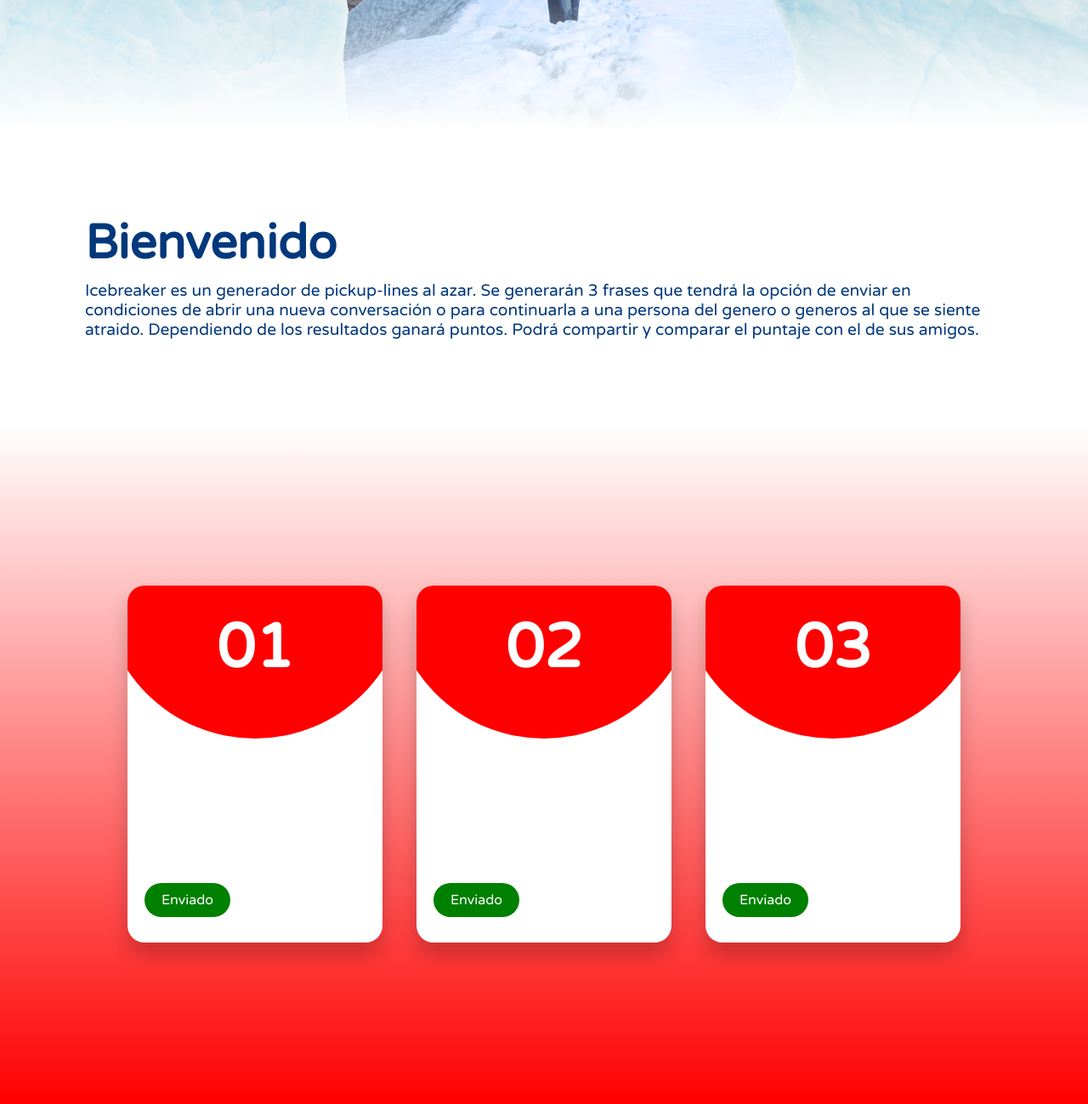
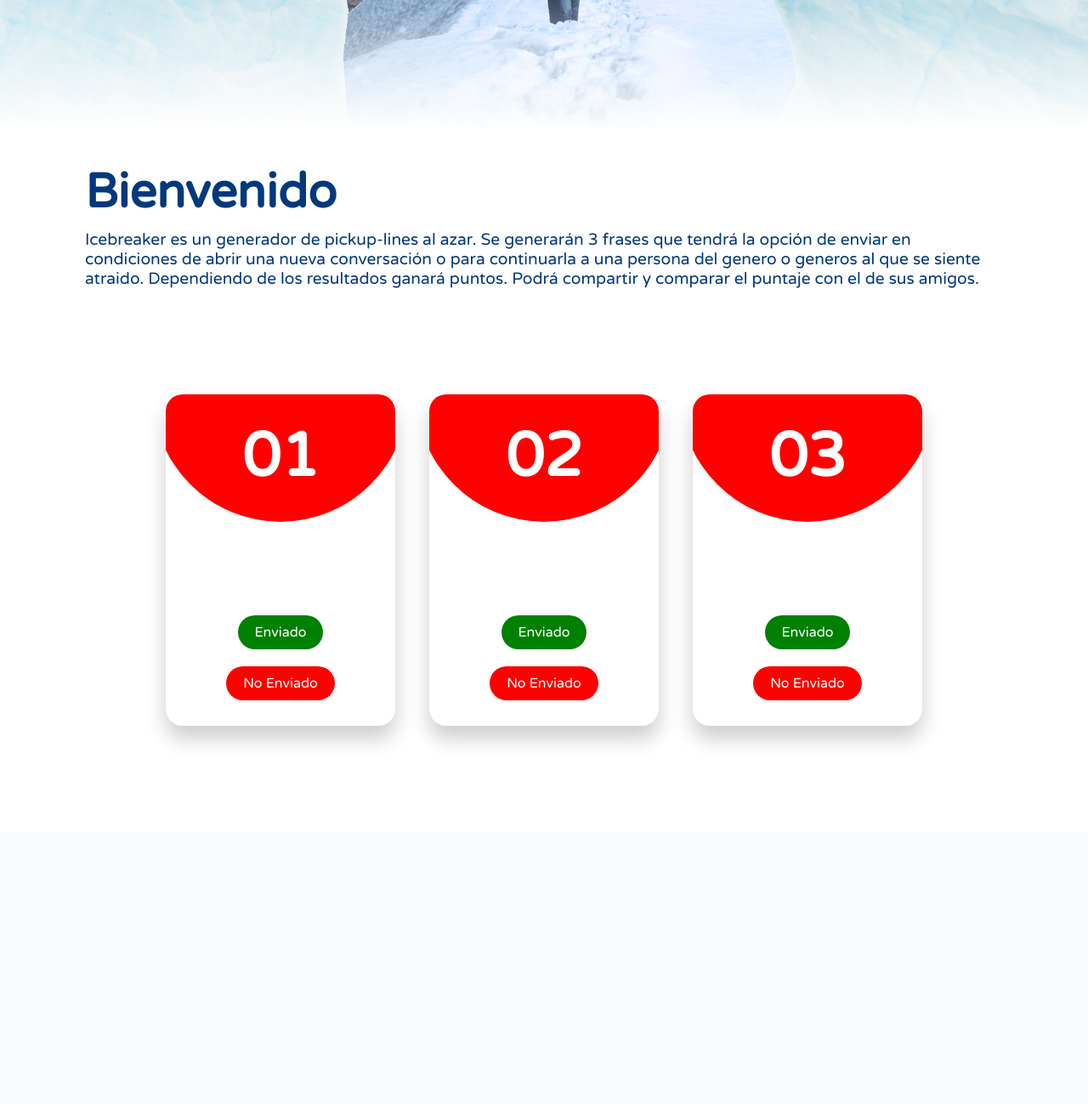
Before and after one commit to sebastianBaquero98/Icebreaker, a Django app: template src/templates/frase.html in a window 1280 px wide. Shown: the part 647-1946 px from the top of the page at 85% size. After the commit the page ends 1523 px from the top, so only its background shows below. Run offline with Django 3.2, Linux system fonts and the light colour scheme; the template is opened without the code that fills it, so the values that code supplies are empty; some libraries are stand-ins or nearby versions.

Commit message:
[Fix]: Se agrego boton al fraseCard

```diff
--- a/src/static/css/frase_style.css
+++ b/src/static/css/frase_style.css
@@ -11,8 +11,8 @@
     display: flex;
     justify-content: center;
     align-items: center;
-    min-height: 100vh;
-    background: linear-gradient(360deg,#FF0000, #fff);
+    min-height: 80vh;
+    background:#fff;
     background-attachment: fixed;
     transition: 0.5s;
 }
@@ -29,8 +29,8 @@
 .todo .containerFrase .cardFrase
 {
     position: relative;
-    width: 300px;
-    height: 420px;
+    width: 270px;
+    height: 390px;
     background: #fff;
     margin: 20px;
     border-radius: 20px;
@@ -46,7 +46,7 @@
     width: 100%;
     height: 100%;
     background: #ff0000;
-    clip-path: circle(180px at center 0);
+    clip-path: circle(150px at center 0);
     text-align: center;
 }
 .todo .containerFrase .cardFrase .circle h2
@@ -71,7 +71,7 @@
 {
     opacity: 1;
 }
-.todo .containerFrase .cardFrase .frase a
+.todo .containerFrase .cardFrase .frase a#YES
 {
     position: relative;
     display: inline-block;
@@ -94,3 +94,18 @@
     transform: scale(1.1);
     opacity: 1;
 }
+span {
+    padding: 0px 14px;
+}
+.todo .containerFrase .cardFrase .frase a#NO
+{
+    position: relative;
+    display: inline-block;
+    padding: 10px 20px;
+    background: red;
+    color: #fff;
+    border-radius: 40px;
+    text-decoration: none;
+    margin-top: 20px;
+
+}
--- a/src/static/css/home_style.css
+++ b/src/static/css/home_style.css
@@ -50,7 +50,7 @@ section img#man
 .sec
 {
     position: relative;
-    padding: 100px;
+    padding: 40px 100px 0px;
 
 }
 .sec h2
--- a/src/templates/frase.html
+++ b/src/templates/frase.html
@@ -14,7 +14,8 @@
                 </div>
                 <div class="frase">
                     <p>{{ object1.contenido}}</p>
-                    <a href="#">Enviado</a>
+                    <a id="YES" href="#">Enviado</a><span><a id="NO" href="#">No Enviado</a></span>
+
                 </div>
             </div>
             <div class="cardFrase">
@@ -23,7 +24,7 @@
                 </div>
                 <div class="frase">
                     <p>{{ object2.contenido}}</p>
-                    <a href="#">Enviado</a>
+                    <a id="YES" href="#">Enviado</a><span><a id="NO" href="#">No Enviado</a></span>
                 </div>
             </div>
             <div class="cardFrase">
@@ -32,7 +33,7 @@
                 </div>
                 <div class="frase">
                     <p>{{ object3.contenido}}</p>
-                    <a href="#">Enviado</a>
+                    <a id="YES" href="#">Enviado</a><span><a id="NO" href="#">No Enviado</a></span>
                 </div>
             </div>
         </div>
```
